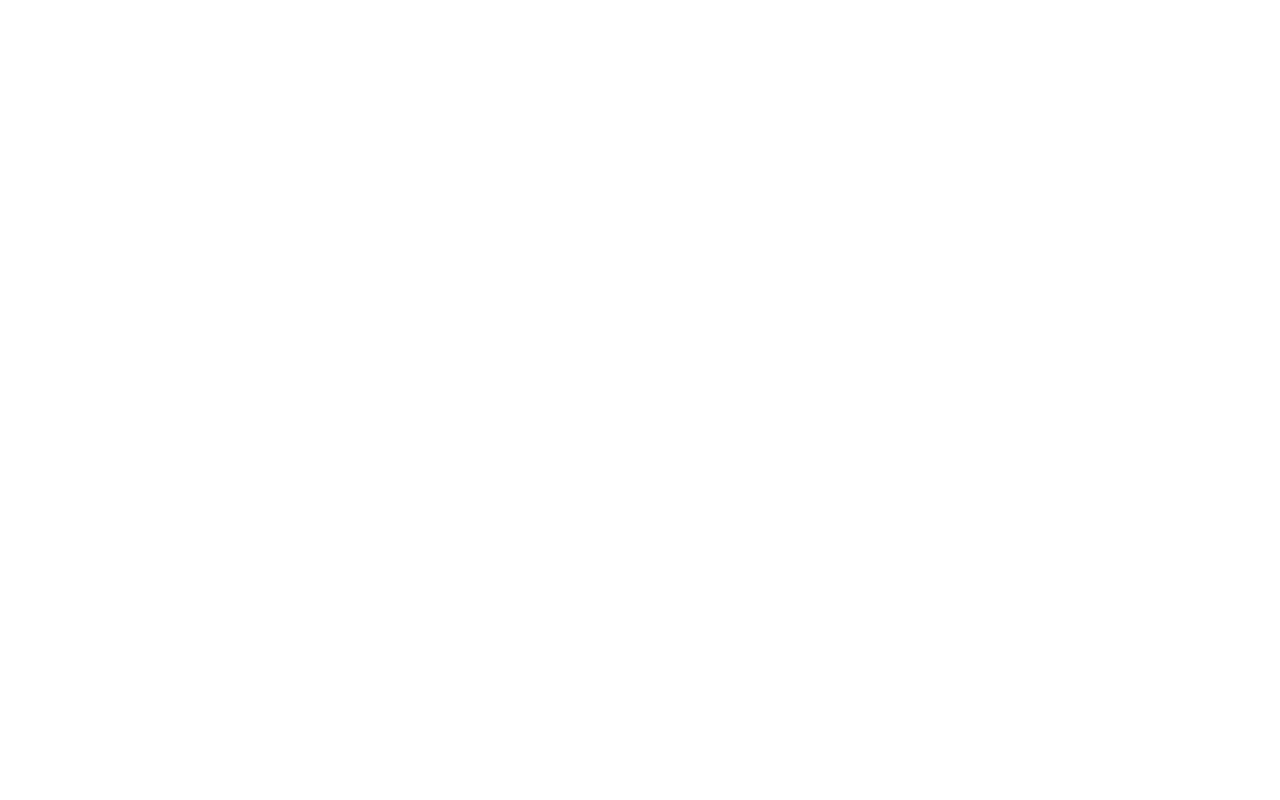
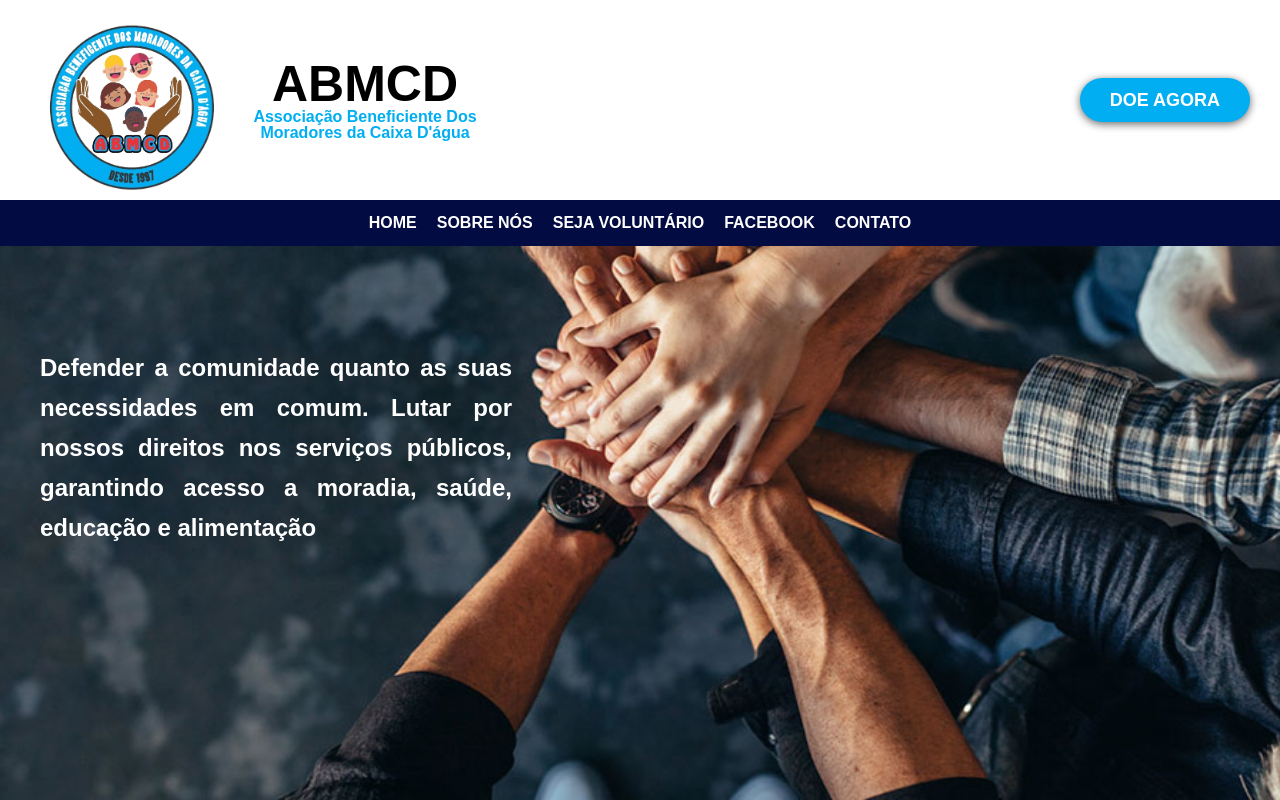
Before and after one commit to ABMCD/web-ui, a plain HTML site: page src/views/home-page/index.html in a window 1280 px wide. Drawn offline with Linux system fonts and the light colour scheme.

Commit message:
feat: finalizando a home page e ajustando os headers

```diff
--- a/src/views/home-page/index.html
+++ b/src/views/home-page/index.html
@@ -1,11 +1,47 @@
 <!DOCTYPE html>
 <html lang="en">
-<head>
-    <meta charset="UTF-8">
-    <meta name="viewport" content="width=device-width, initial-scale=1.0">
-    <title>Home</title>
-</head>
-<body>
+  <head>
+    <meta charset="UTF-8" />
+    <meta name="viewport" content="width=device-width, initial-scale=1.0" />
+    <link rel="stylesheet" href="../../styles/reset.css" />
+    <link rel="stylesheet" href="../header/styles.css" />
+    <link rel="stylesheet" href="styles.css" />
+    <title>ABMCD</title>
+  </head>
+  <body>
+    <header>
+      <div class="header-top">
+        <div class="logo">
+          <img class="logo-image" src="../../../assets/logo.png" />
+          <div class="logo-texts">
+            <h1 class="logo-title">ABMCD</h1>
+            <h3 class="logo-description">
+              Associação Beneficiente Dos Moradores da Caixa D'água
+            </h3>
+          </div>
+        </div>
 
-</body>
+        <a
+          href="https://www.vakinha.com.br/vaquinha/almoco-de-natal-da-comunidade"
+          class="button-doe-agora"
+          >DOE AGORA</a
+        >
+      </div>
+      <div class="header-bottom">
+        <a href="../home-page/index.html">HOME</a>
+        <a href="">SOBRE NÓS</a>
+        <a href="../seja-voluntario-page/index.html">SEJA VOLUNTÁRIO</a>
+        <a href="https://www.facebook.com/abmcdagua/">FACEBOOK</a>
+        <a href="../fale-conosco/index.html">CONTATO</a>
+      </div>
+    </header>
+
+    <main>
+      <h2>
+        Defender a comunidade quanto as suas necessidades em comum. Lutar por
+        nossos direitos nos serviços públicos, garantindo acesso a moradia,
+        saúde, educação e alimentação
+      </h2>
+    </main>
+  </body>
 </html>
--- a/src/views/home-page/styles.css
+++ b/src/views/home-page/styles.css
@@ -0,0 +1,32 @@
+body {
+  background-image: url("../../../assets/background-normal.jpeg");
+  background-size: cover;
+  background-repeat: no-repeat;
+  background-position: center center;
+  background-attachment: fixed;
+}
+
+main {
+  display: flex;
+  align-items: center;
+  justify-content: start;
+
+  h2 {
+    margin-top: 8%;
+    padding-left: 40px;
+    color: white;
+    font-weight: bold;
+    font-size: 24px;
+    width: 40%;
+    text-align: justify;
+    line-height: 40px;
+  }
+}
+
+@media screen and (max-width: 800px) {
+  main {
+    h2 {
+      width: 80%;
+    }
+  }
+}
```
Also changed, not shown: src/views/fale-conosco/index.html (+4 -3 lines), src/views/header/index.html (+3 -2 lines), src/views/seja-voluntario-page/index.html (+2 -1 lines), assets/background-normal.jpeg (added).
